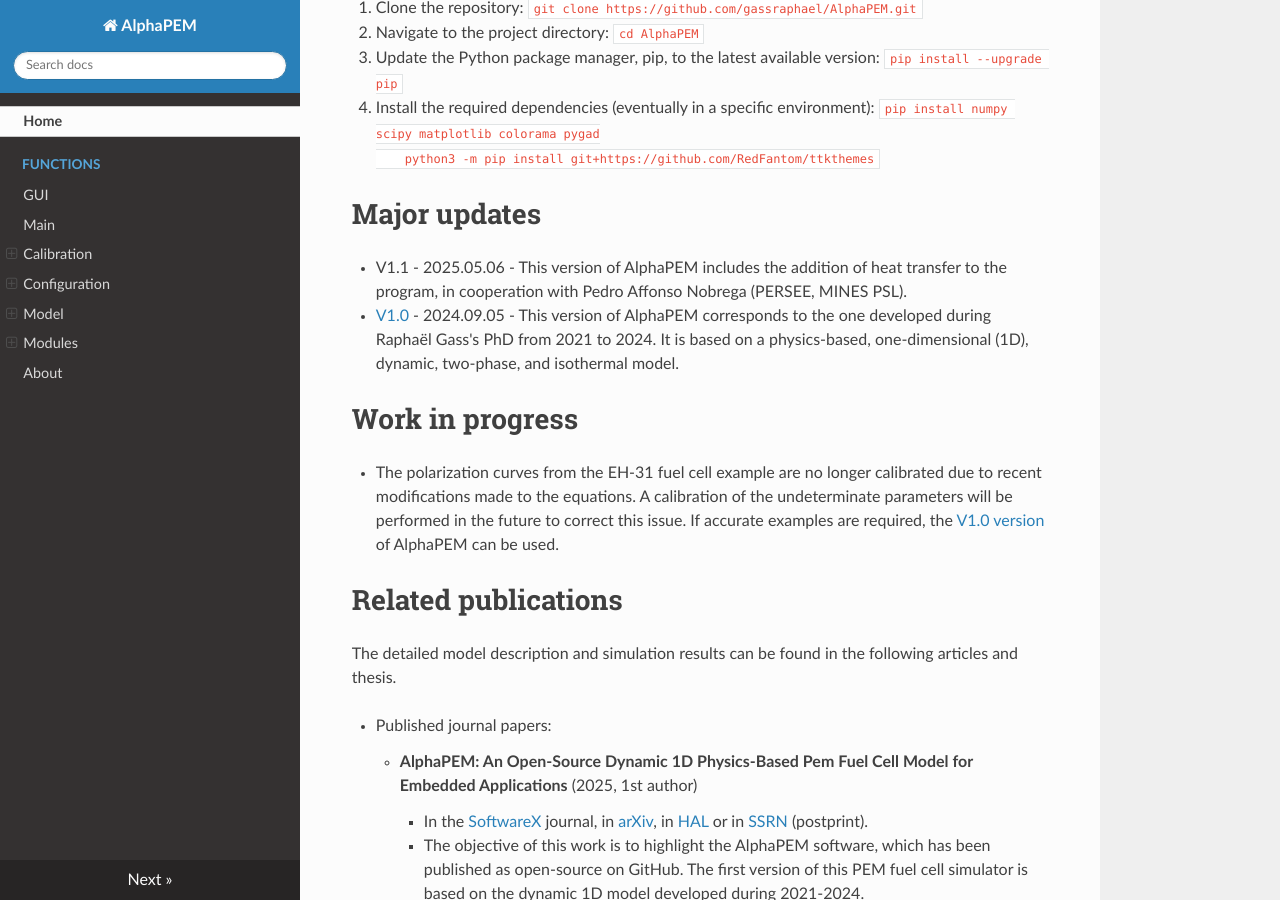
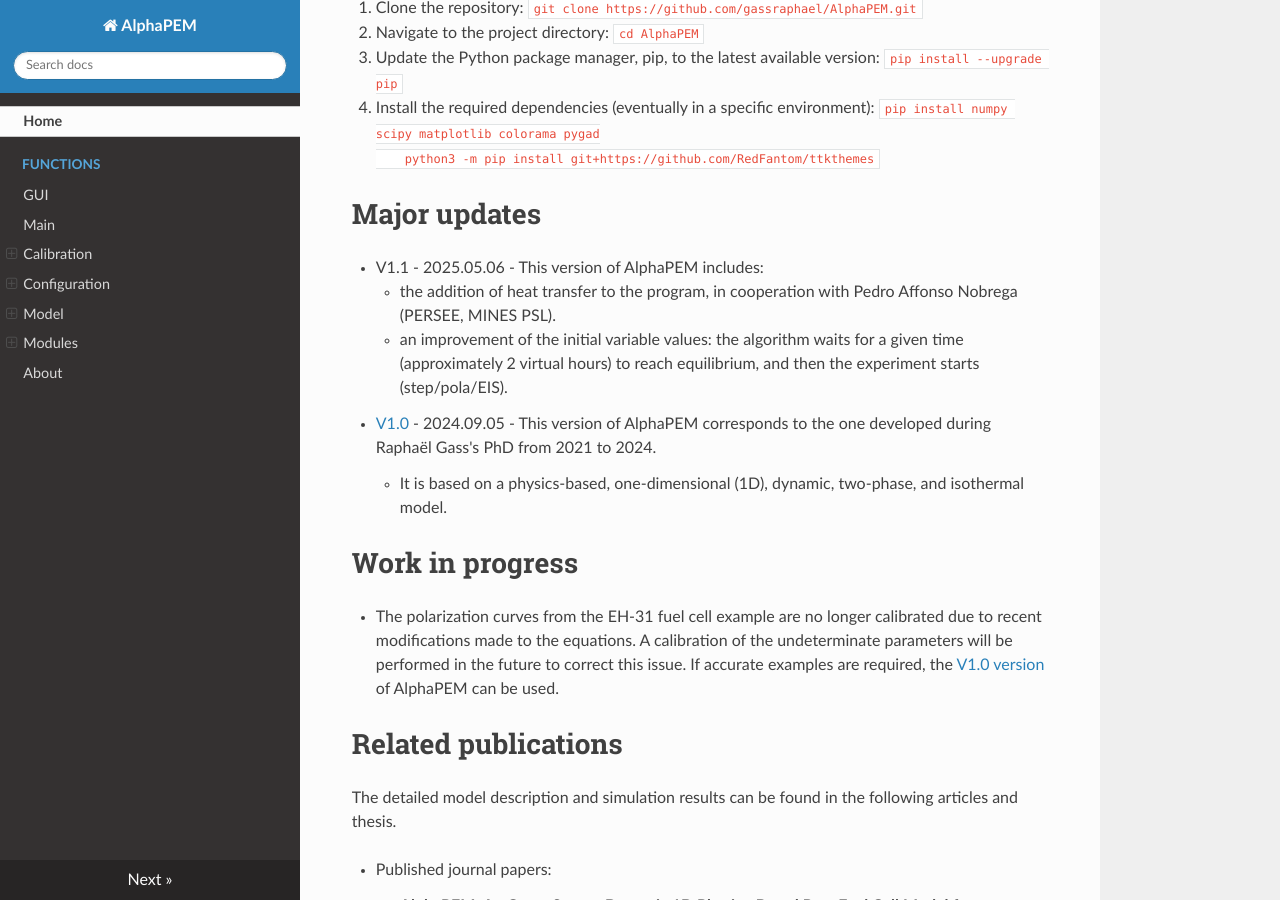
Before and after one commit to gassraphael/AlphaPEM, an MkDocs documentation site: the page built from docs/index.md, in a window 1280 px wide and 900 px high, scrolled down 790 px. Built offline with MkDocs 1.6.1, drawn with Linux system fonts in a browser that asks for light colours; nearby versions of some CDN libraries.

```diff
--- a/docs/index.md
+++ b/docs/index.md
@@ -37,8 +37,11 @@ To install **AlphaPEM**, follow these steps in a shell:
 
 # Major updates
 
-- V1.1 - 2025.05.06 - This version of AlphaPEM includes the addition of heat transfer to the program, in cooperation with Pedro Affonso Nobrega (PERSEE, MINES PSL).
-- [V1.0](https://github.com/gassraphael/AlphaPEM/tree/2b042c3d16d53fcd16779a5ffdc81eea75a9d012) - 2024.09.05 - This version of AlphaPEM corresponds to the one developed during Raphaël Gass's PhD from 2021 to 2024. It is based on a physics-based, one-dimensional (1D), dynamic, two-phase, and isothermal model.
+- V1.1 - 2025.05.06 - This version of AlphaPEM includes:
+	- the addition of heat transfer to the program, in cooperation with Pedro Affonso Nobrega (PERSEE, MINES PSL).
+	- an improvement of the initial variable values: the algorithm waits for a given time (approximately 2 virtual hours) to reach equilibrium, and then the experiment starts (step/pola/EIS).
+- [V1.0](https://github.com/gassraphael/AlphaPEM/tree/2b042c3d16d53fcd16779a5ffdc81eea75a9d012) - 2024.09.05 - This version of AlphaPEM corresponds to the one developed during Raphaël Gass's PhD from 2021 to 2024.
+	- It is based on a physics-based, one-dimensional (1D), dynamic, two-phase, and isothermal model.
 
 
 # Work in progress
```
Also changed, not shown: README.md (+5 -2 lines).
